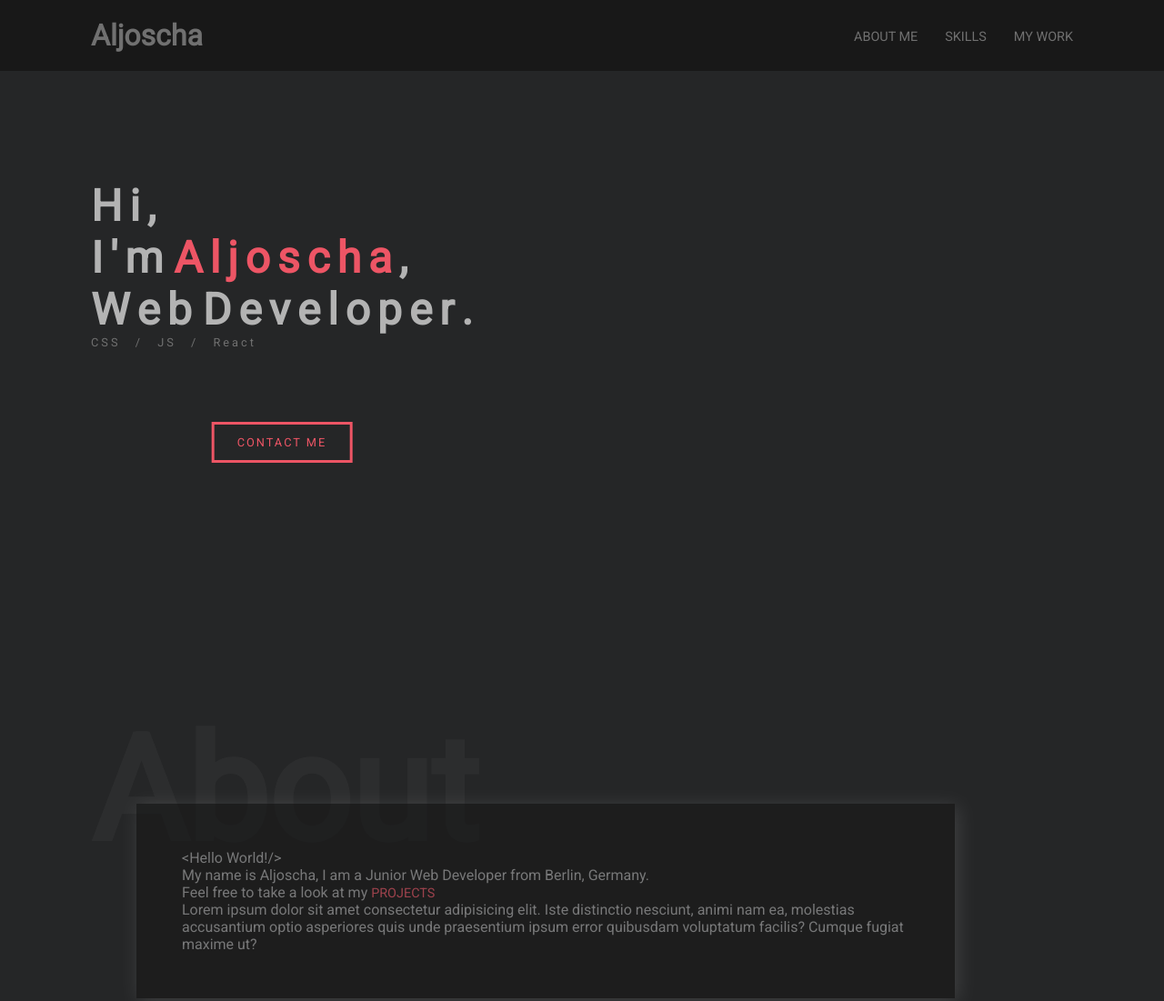
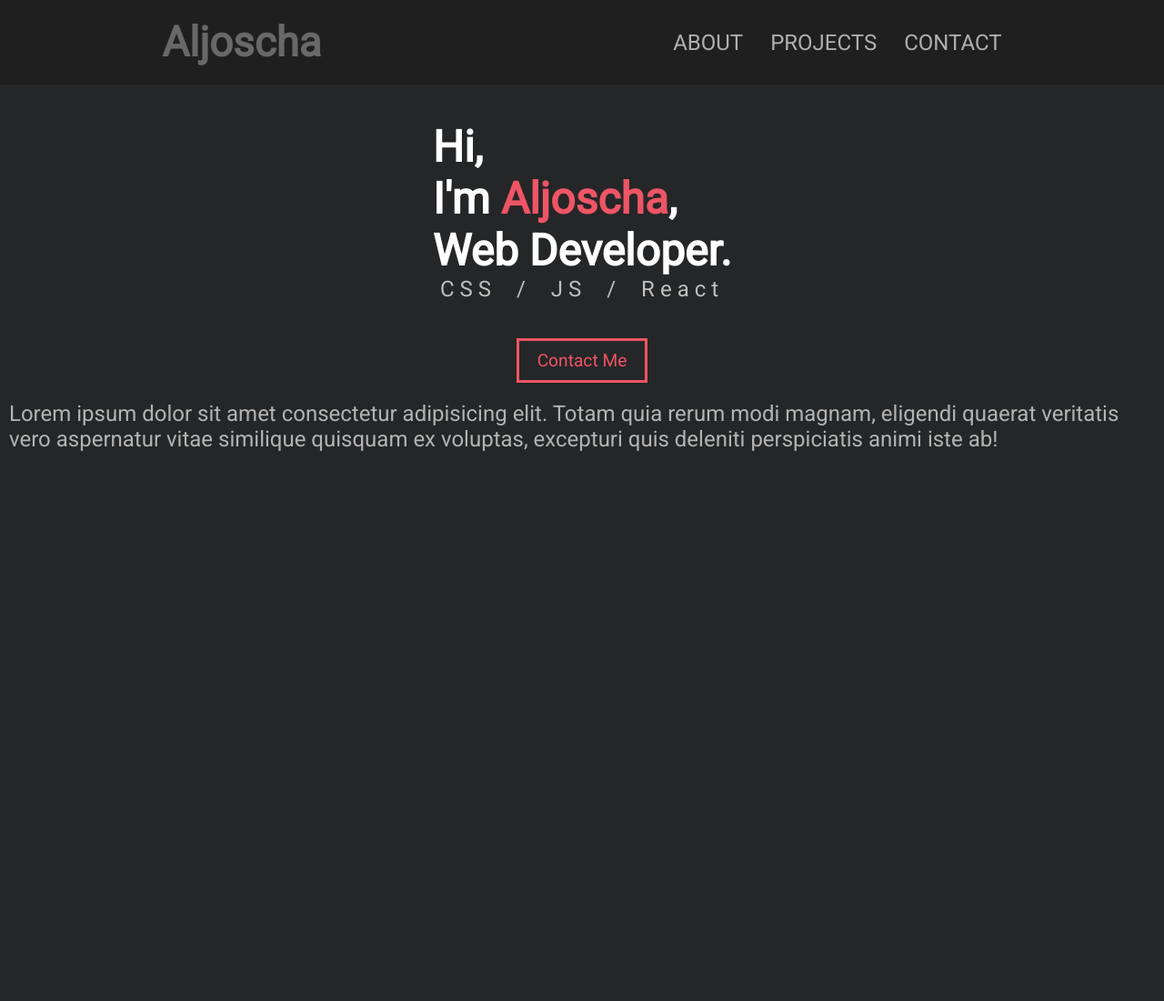
Before and after one commit to AljoschaDriemel/aljoschadriemel.github.io, a plain HTML site: page index.html in a window 1280 px wide. Shown: the top 1101 px of the page at 91% size. After the commit the page ends 800 px from the top, so only its background shows below. Drawn offline with Linux system fonts and the light colour scheme.

Commit message:
new design

```diff
--- a/index.html
+++ b/index.html
@@ -4,8 +4,8 @@
     <meta charset="UTF-8" />
     <meta http-equiv="X-UA-Compatible" content="IE=edge" />
     <meta name="viewport" content="width=device-width, initial-scale=1.0" />
+    <title>Aljoscha</title>
     <link rel="stylesheet" href="./style.css" />
-    <title>Aljoscha Web Dev</title>
     <link rel="preconnect" href="https://fonts.googleapis.com" />
     <link rel="preconnect" href="https://fonts.gstatic.com" crossorigin />
     <link
@@ -29,182 +29,47 @@
           stroke-width="8"
           stroke-linecap="round"
           stroke-linejoin="round"
-          points="
-    0.375, 35.375 28.375, 0.375 58.67, 35.375 "
+          points="0.375, 35.375 28.375, 0.375 58.67, 35.375"
         />
       </svg>
     </button>
-    <div class="container navbar">
+    <!-- HEADER -->
     <header>
-        <div class="logo">
+      <nav class="navbar">
         <h1>Aljoscha</h1>
-        </div>
-        <nav>
         <ul>
-            <li><a href="#about">about me</a></li>
-            <li><a href="#skills">skills</a></li>
-            <li><a href="#work">my work</a></li>
+          <li><a href="#about">about</a></li>
+          <li><a href="#projects">projects</a></li>
+          <li><a href="#contact">contact</a></li>
         </ul>
       </nav>
     </header>
-    </div>
-
-    <div class="container main-info-section">
-      <div class="text">
-        <div class="main-info">
-          <span>H</span>
-          <span class="m-left">i</span>
-          <span class="m-left">,</span>
-          <br />
-          <span class="">I</span>
-          <span class="m-left">'</span>
-          <span class="m-left">m</span>
-          <span class="m name">A</span>
-          <span class="m-left name">l</span>
-          <span class="m-left name">j</span>
-          <span class="m-left name">o</span>
-          <span class="m-left name">s</span>
-          <span class="m-left name">c</span>
-          <span class="m-left name">h</span>
-          <span class="m-left name">a</span>
-          <span class="m-left">,</span>
-          <br />
-          <span>W</span>
-          <span class="m-left">e</span>
-          <span class="m-left">b</span>
-          <span>D</span>
-          <span class="m-left">e</span>
-          <span class="m-left">v</span>
-          <span class="m-left">e</span>
-          <span class="m-left">l</span>
-          <span class="m-left">o</span>
-          <span class="m-left">p</span>
-          <span class="m-left">e</span>
-          <span class="m-left">r</span>
-          <span class="m-left">.</span>
-        </div>
+    <!-- MAIN -->
+    <section class="flex">
+      <div class="container main-info">
+        <p>Hi,</p>
+        <p>I'm <span>Aljoscha</span>,</p>
+        <p>Web Developer.</p>
+        <div class="sub-info">
           <p>CSS / JS / React</p>
-        <a href="#contact">contact me</a>
         </div>
       </div>
-
-    <div class="profile-image">
-      <img src="" alt="" />
+    </section>
+    <div class="flex cta-btn">
+        <a href="#contact">Contact Me</a>
     </div>
     <!-- ABOUT -->
-    <div class="container about" id="about">
-      <h2>About</h2>
-      <div class="about-me-info">
-        <code>&lt;Hello World!/&gt; </code>
-        <p>
-          My name is Aljoscha, I am a Junior Web Developer from Berlin, Germany.
-        </p>
-        <p>Feel free to take a look at my <a href="#projects">projects</a></p>
-        <p>
-          Lorem ipsum dolor sit amet consectetur adipisicing elit. Iste
-          distinctio nesciunt, animi nam ea, molestias accusantium optio
-          asperiores quis unde praesentium ipsum error quibusdam voluptatum
-          facilis? Cumque fugiat maxime ut?
-        </p>
+    <section>
+      <div class="container about">
+        <p>Lorem ipsum dolor sit amet consectetur adipisicing elit. Totam quia rerum modi magnam, eligendi quaerat veritatis vero aspernatur vitae similique quisquam ex voluptas, excepturi quis deleniti perspiciatis animi iste ab!</p>
       </div>
-    </div>
-    <!-- SKILLS -->
-    <div class="container skills" id="skills">
-      <h2>Skills</h2>
-      <p class="skills-info">
-        Lorem ipsum dolor sit amet consectetur adipisicing elit. Unde
-        dignissimos dolorum culpa labore ducimus. Rerum possimus maxime dicta
-        libero quisquam culpa delectus tempore quis fugit, illo cupiditate id
-        quo beatae!
-      </p>
+    </section>
 
-      <div class="html">
-        <div class="html-tag">
-          <p>HTML</p>
-        </div>
-        <div class="progressbar">
-          <div class="bar-html"></div>
-        </div>
-      </div>
 
-      <div class="JS">
-        <div class="js-tag">
-          <p>JS</p>
-        </div>
-        <div class="progressbar">
-          <div class="js-bar"></div>
-        </div>
-      </div>
-
-      <div class="react">
-        <div class="react-tag">
-          <p>React</p>
-        </div>
-        <div class="progressbar">
-          <div class="react-bar"></div>
-        </div>
-      </div>
-    </div>
-
-    <div class="container work" id="work">
-      <h2>Work</h2>
-      <div class="work-category">
-        <button id="design" class="active">Web Design</button>
-        <button id="animation">Web Animation</button>
-        <button id="projects">React Projects</button>
-      </div>
-
-      <div class="category-design showCategory">
-        <a href=""><img src="" alt="" /></a>
-        <a href=""><img src="" alt="" /></a>
-        <a href=""><img src="" alt="" /></a>
-        <a href=""><img src="" alt="" /></a>
-        <a href=""><img src="" alt="" /></a>
-      </div>
-
-      <div class="category-animation hideCategory">
-        <a href=""><img src="" alt="" /></a>
-        <a href=""><img src="" alt="" /></a>
-        <a href=""><img src="" alt="" /></a>
-        <a href=""><img src="" alt="" /></a>
-        <a href=""><img src="" alt="" /></a>
-      </div>
-
-      <div class="category-projects hideCategory">
-        <a href=""><img src="" alt="" /></a>
-        <a href=""><img src="" alt="" /></a>
-        <a href=""><img src="" alt="" /></a>
-        <a href=""><img src="" alt="" /></a>
-        <a href=""><img src="" alt="" /></a>
-      </div>
-    </div>
-
-    <div class="container contact" id="contact">
-      <h2>Contact</h2>
-      <form action="">
-        <input type="text" name="name" placeholder="Full Name" />
-        <input type="email" placeholder="Email" />
-        <textarea
-          name="message"
-          id=""
-          cols="30"
-          rows="10"
-          placeholder="Message"
-        ></textarea>
-        <input type="submit" />
-      </form>
-    </div>
-
-    <footer>
-      <hr />
-      <p>2022 Made with</p>
-    </footer>
-
+    <!-- JAVASCRIPT -->
     <script>
-      //Get the button
       var mybutton = document.getElementById("topBtn");
 
-      // When the user scrolls down 20px from the top of the document, show the button
       window.onscroll = function () {
         scrollFunction();
       };
@@ -220,7 +85,6 @@
         }
       }
 
-      // When the user clicks on the button, scroll to the top of the document
       function topFunction() {
         document.body.scrollTop = 0;
         document.documentElement.scrollTop = 0;
--- a/style.css
+++ b/style.css
@@ -9,7 +9,7 @@
 }
 html {
   scroll-behavior: smooth;
-  /* height: 100%; */
+  font-size: 1.5rem;
 }
 :root {
   --main: #333333;
@@ -18,7 +18,7 @@ html {
   --blend: #c4c4c4;
 
   --dark: #252627;
-  --dark2: #181818;
+  --dark2: #18181870;
   --light: #707070;
 
   --green: #4bcfad;
@@ -26,206 +26,102 @@ html {
   --white: #bfbfbf;
 }
 
-.container {
-  padding: 0 100px 0 100px;
-}
-
-nav ul,
-.main-info-section,
-.work-category {
-  display: flex;
-  flex-wrap: wrap;
-  justify-content: space-between;
-}
-
 body {
   background-color: var(--dark);
 }
-
 header {
-  display: flex;
-  flex-wrap: wrap;
-  justify-content: space-between;
   padding: 20px 0;
-}
-
-.navbar {
   background-color: var(--dark2);
 }
 
-header h1,
-header a,
-.text p,
-.about h2,
-.skills h2,
-.work h2,
-.contact h2 {
-  color: var(--light);
+.container {
+  padding: 20px 10px;
 }
 
-li {
+/* Navbar */
+.navbar {
+  display: flex;
+  justify-content: space-around;
+  align-items: center;
+}
+.navbar li {
   list-style-type: none;
   margin-left: 30px;
+  text-transform: uppercase;
+}
+.navbar a {
+  text-decoration: none;
+}
+.navbar
+a:hover,
+h1:hover {
+  color: var(--red);
+  transition: 0.6s;
+}
+h1 {
+  font-size: 1.9rem;
+  opacity: 0.5;
+}
+.flex {
+    display: flex;
+    justify-content: center;
+    align-items: center;
 }
 
-a {
-  text-decoration: none;
-  font-size: 0.9rem;
-  text-transform: uppercase;
-  position: relative;
-  top: 50%;
-  bottom: 50%;
-  transform: translate(-50%);
+/* MAIN */
+.main-info{
+    margin-top: 20px;
 }
-a:hover {
-  color: var(--red);
-  transition: 0.5s;
+.main-info p {
+  font-size: 2rem;
+  font-weight: 700;
+  color: #fff;
 }
-
-.main-info {
-  font-size: 3rem;
-  font-weight: 600;
-}
-
-h1:hover {
-  color: var(--red);
-  transition: 0.5s;
-}
-
-.main-info-section {
-  height: calc(100vh - 155px);
-}
-
-.text {
-  margin-top: 120px;
-}
-
-.text h2 {
-  color: #fff;
-  font-size: 3rem;
-  cursor: context-menu;
-}
-
-.text span {
-  display: inline-block;
-  cursor: pointer;
-}
-
-span:hover, span.name:hover {
+.main-info p:hover {
   color: var(--green);
   transition: 0.8s;
 }
-
-span.name {
+.main-info span {
   color: var(--red);
 }
-
-span.m-left {
-  margin-left: -4px;
+.sub-info p {
+  font-size: 1rem;
+  font-weight: 300;
+  display: flex;
+  word-spacing: 10px;
+  letter-spacing: 6px;
+  color: var(--white);
+  justify-content: center;
+}
+.sub-info p:hover {
+    color: var(--red);
 }
 
-.text p {
-  letter-spacing: 3px;
-  word-spacing: 10px;
-  font-size: 0.8rem;
+.cta-btn a{
+    padding: 10px 20px;
+    display: flex;
+    background-color: none;
+    text-decoration: none;
+    border: 3px solid var(--red);
+    justify-content: center;
+    color: var(--red);
+    font-size: 0.8rem;
+    margin-top: 20px;
 }
-
-.text a {
-  padding: 12px 25px;
-  background-color: none;
-  border: 3px solid var(--red);
-  color: var(--red);
-  font-size: 0.8rem;
-  letter-spacing: 2px;
-  top: 80px;
-  overflow: hidden;
-  transition: 0.5s;
-  display: inline-block;
-  cursor: pointer;
-  margin-left: 50%;
-}
-
-.text a:hover {
-  color: #fff;
-}
-
-.text a::before {
-  content: "";
-  background-color: var(--red);
-  position: absolute;
-  left: 0;
-  top: 0;
-  width: 100%;
-  height: 0%;
-  z-index: -1;
-  transition: 0.5s;
-}
-
-.text a:hover::before {
-  height: 100%;
-}
-
-.profile-image img {
-  width: 450px;
-  margin-top: 50px;
-}
-
-.about {
-  height: calc(100vh);
-
-}
-
-.about h2,
-.work h2,
-.skills h2,
-.contact h2 {
-  font-size: 10rem;
-  z-index: 0;
-  opacity: 0.1;
-  /* overflow: hidden; */
-}
-
-/* Test */
-.about-me-info, .skills-info {
-  max-width: 900px;
-  background-color: var(--dark2);
-  box-shadow: 0.2rem 0.2rem 1.2rem rgba(255, 255, 255, 0.215);
-  padding: 50px;
-/*   top: -70px; */
-  /* left: 50%; */
-/*     transform: translateX(-40%);
-    transform: translateY(-50%); */
-  z-index: 1;
-  margin: -80px 50px;
-  opacity: 0.60;
-
+.cta-btn a:hover {
+    background-color: var(--red);
+    transition: 0.5s;
+    color: var(--white);
 }
 
 
-
-/* .about-me-info p {
-  font-size: 1.3rem;
-  color: var(--white);
-} */
-
-/* .about-me-info p:nth-child(2),
-.about-me-info p:last-child {
-  margin-top: 30px;
-} */
-
-/* .about img {
-  width: 300px;
-  position: relative;
-  top: -300px;
-  left: calc(100% - 100px);
-  right: calc(100% - 100px);
-  transform: translateX(calc(-100% + 100px));
-} */
+/* ABOUT */
 
 
-.about-me-info a {
-  color: var(--red);
-}
+
+
+
+
 
 #topBtn {
   display: none;
@@ -243,3 +139,19 @@ span.m-left {
   height: 50px;
   padding: 12.5px 0;
 }
+
+@media only screen and (min-width: 600px) {
+  .navbar ul {
+    display: flex;
+  }
+
+}
+
+/* @media only screen and (min-width: 768px) {
+    letter-spacing
+
+}*/
+
+/* @media only screen and (min-width: 992px) {...} */
+
+/* @media only screen and (min-width: 1200px) {...}  */
```
Lines whose indentation alone changed are shown as unchanged.
